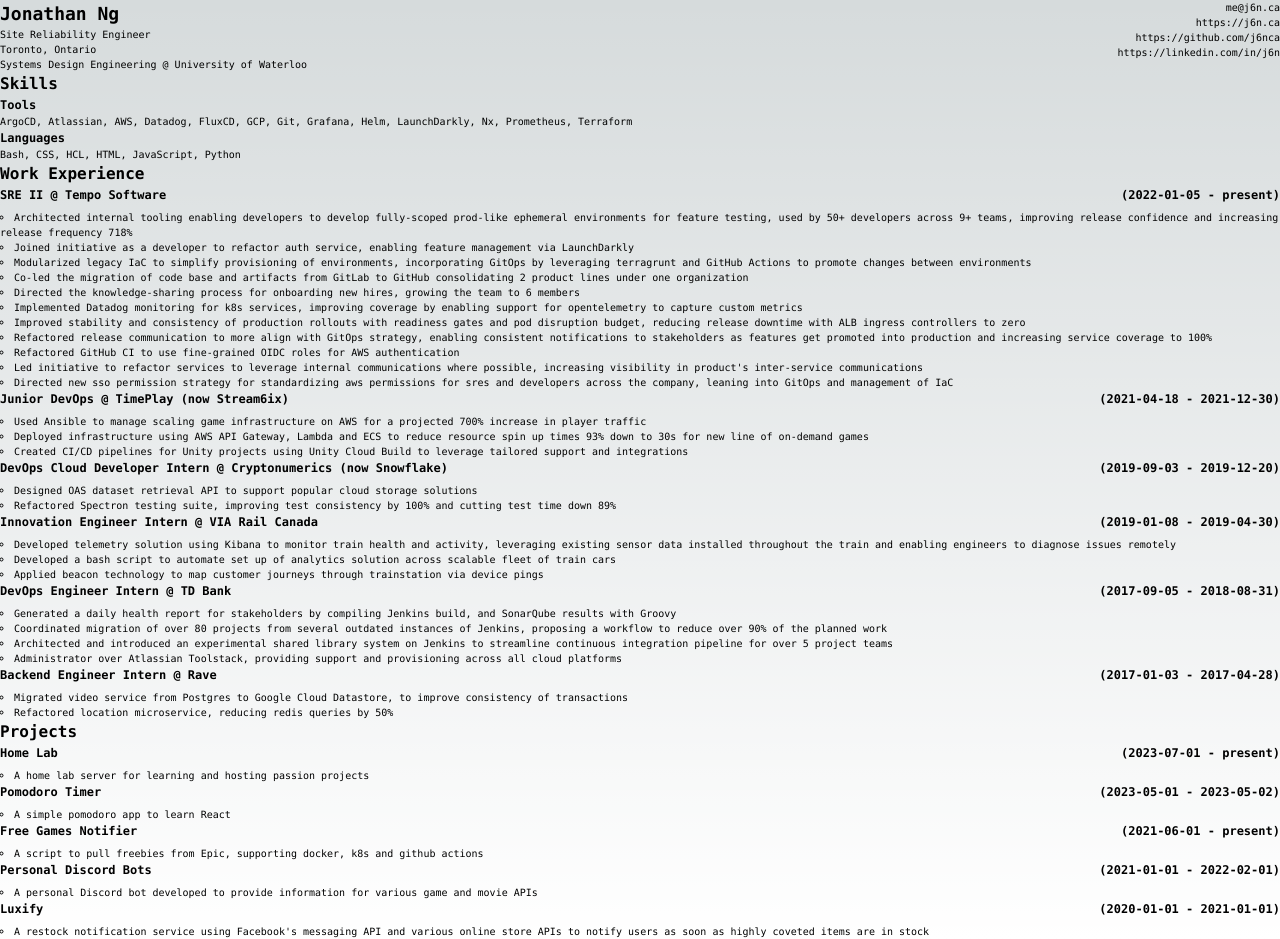
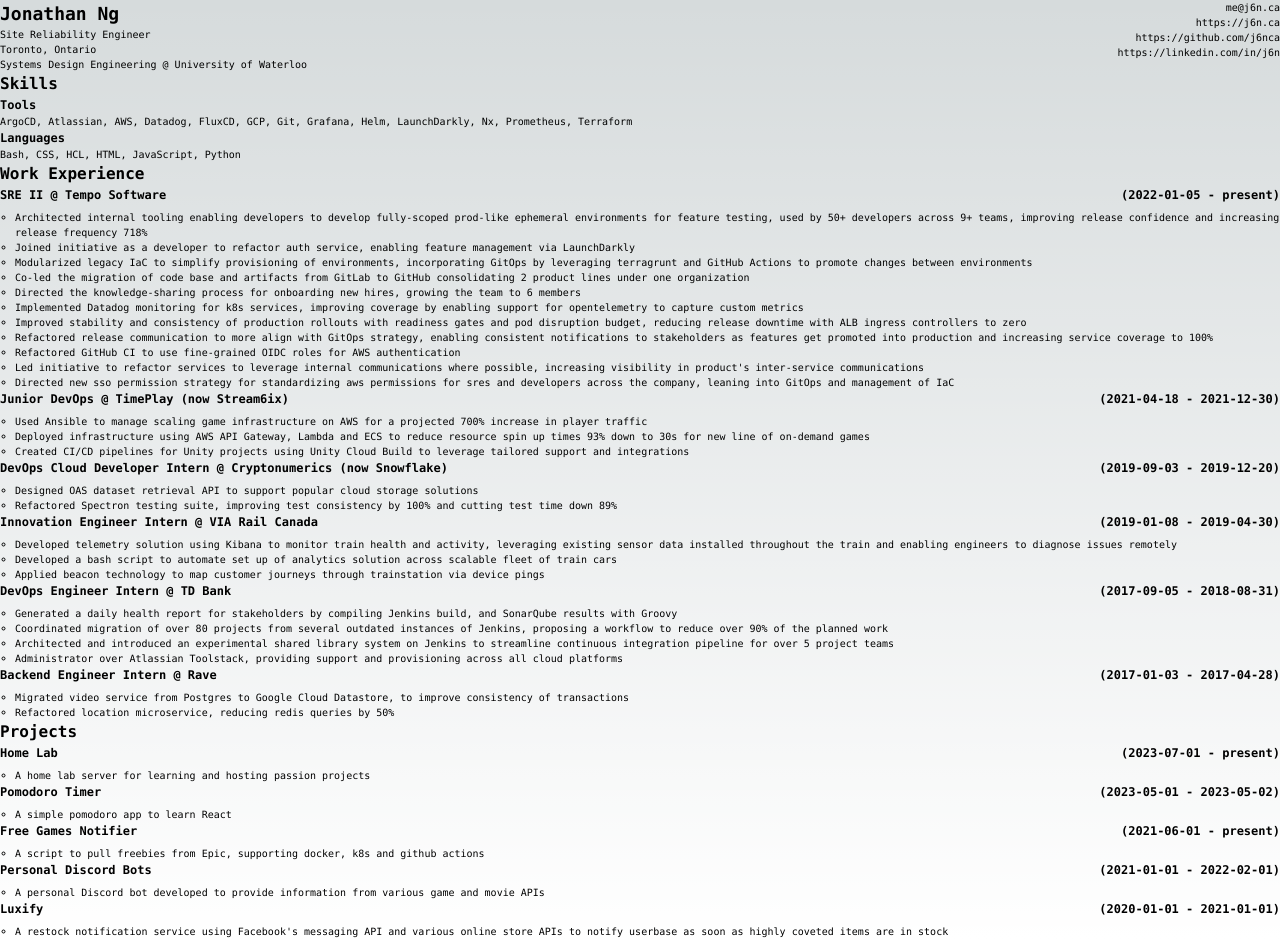
Before and after one commit to j6nca/j6nca, a Next.js app: page /resume in a window 1280 px wide. Built offline with nearby package versions, Linux system fonts and the light colour scheme.

Commit message:
fix formatting and wording

```diff
--- a/src/app/resume/resume.css
+++ b/src/app/resume/resume.css
@@ -15,7 +15,8 @@
 
 .resume ul{
   list-style-type: circle;
-  list-style: circle inside none;
+  list-style: circle outside none;
+  padding-left: 15px;
 }
 
 .resume li, .resume p, .resume a, .resume span{
--- a/src/app/resume/resume.json
+++ b/src/app/resume/resume.json
@@ -175,7 +175,7 @@
       "name": "Personal Discord Bots",
       "startDate": "2021-01-01",
       "endDate": "2022-02-01",
-      "description": "A personal Discord bot developed to provide information for various game and movie APIs",
+      "description": "A personal Discord bot developed to provide information from various game and movie APIs",
       "highlights": [
       ],
       "url": "https://github.com/j6nca"
@@ -184,7 +184,7 @@
       "name": "Luxify",
       "startDate": "2020-01-01",
       "endDate": "2021-01-01",
-      "description": "A restock notification service using Facebook's messaging API and various online store APIs to notify users as soon as highly coveted items are in stock",
+      "description": "A restock notification service using Facebook's messaging API and various online store APIs to notify userbase as soon as highly coveted items are in stock",
       "highlights": [
       ]
     }
```
